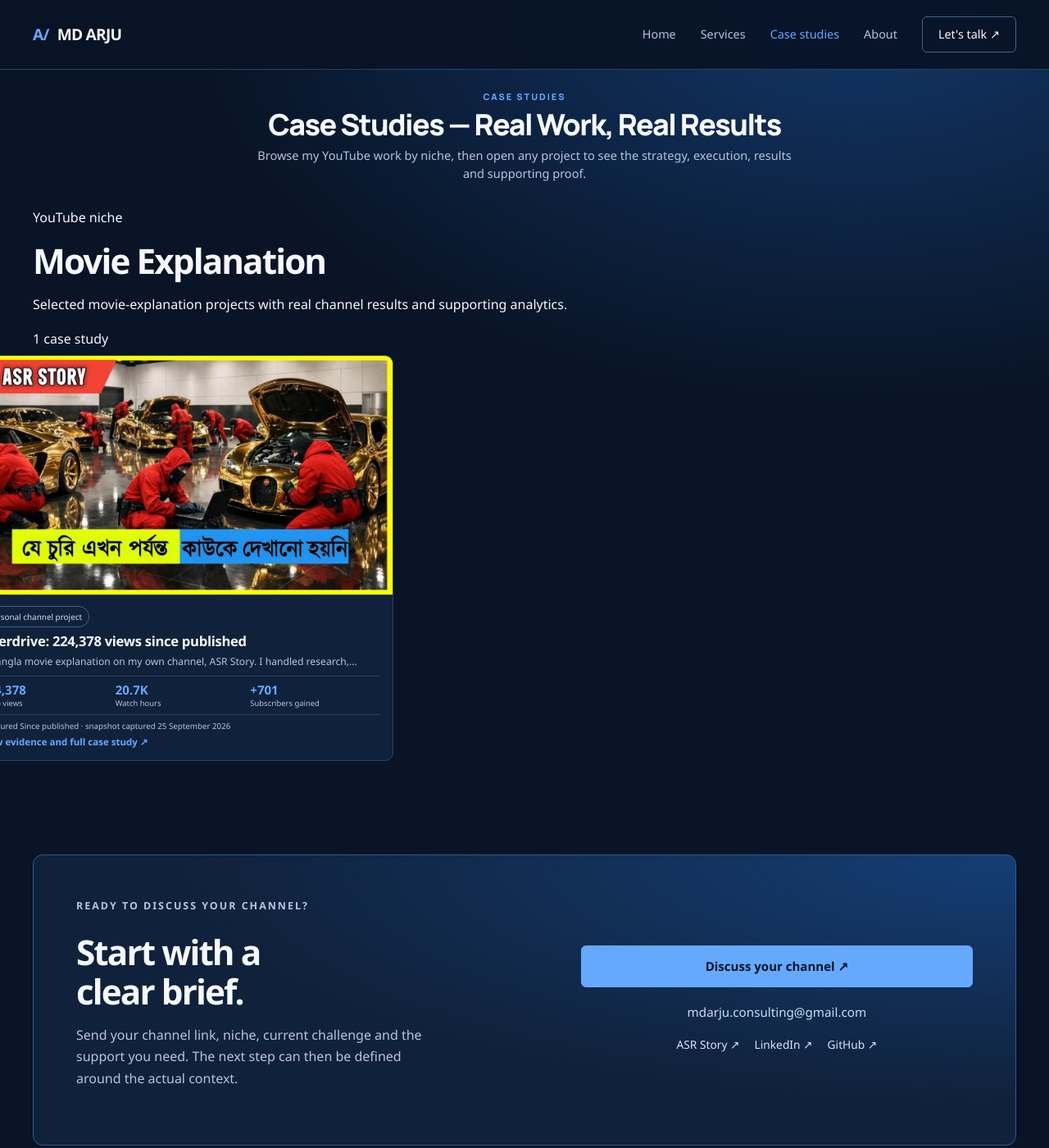
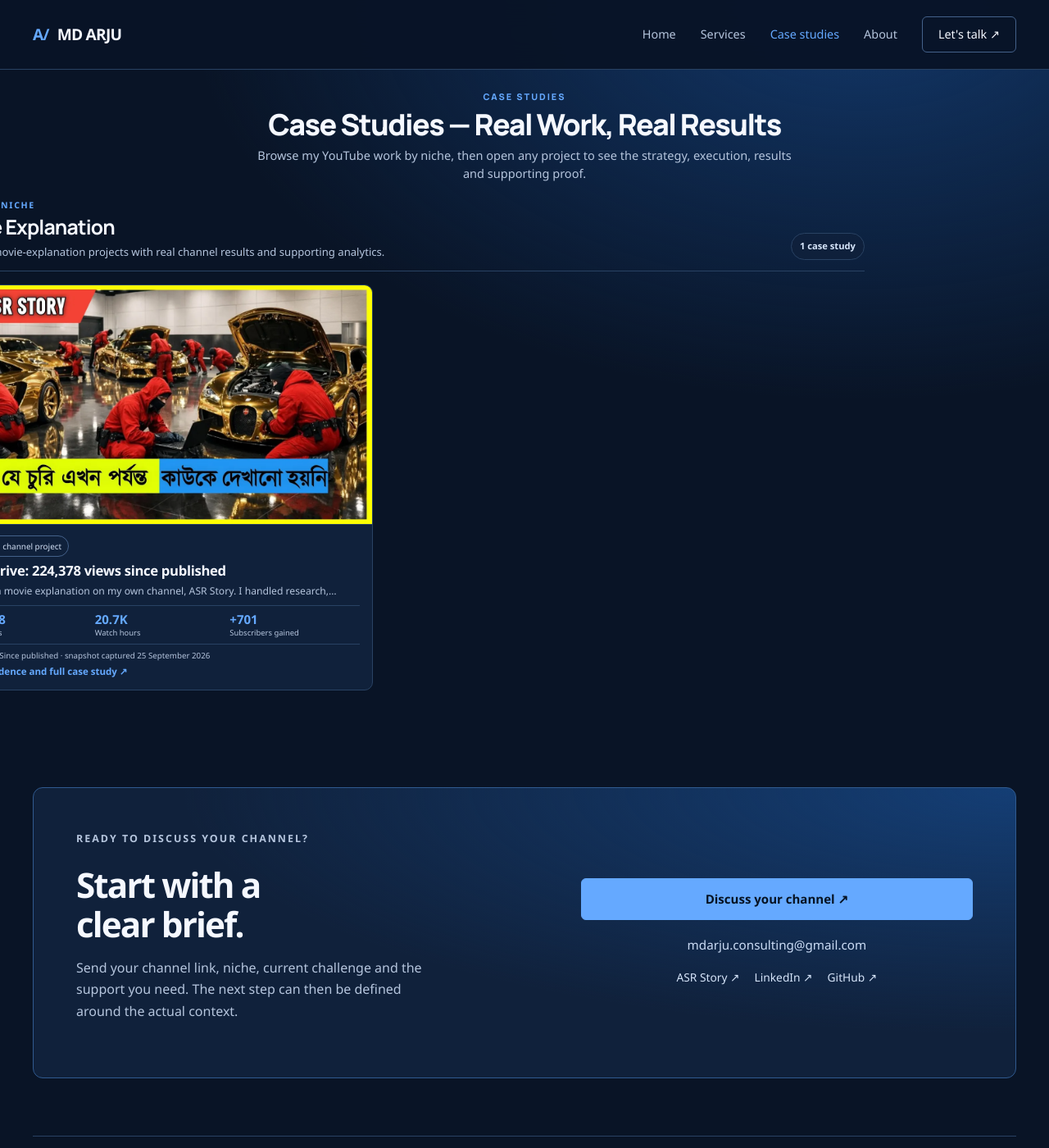
Before and after one commit to md-arju/md-arju.github.io, a Jekyll site: the page built from case-studies/index.html, in a window 1280 px wide and 1400 px high. Shown: the whole window at 82% size. Built offline with Jekyll 4.4.1, drawn with Linux system fonts in a browser that asks for light colours.

Commit message:
Add niche-based case study section styling

```diff
--- a/assets/pages.css
+++ b/assets/pages.css
@@ -292,3 +292,85 @@
   margin-right:auto;
   text-align:center;
 }
+
+
+/* Niche-based case study browsing */
+#case-studies-page .niche-section{
+  width:min(1120px,100%);
+  margin:6px 0 34px;
+}
+#case-studies-page .niche-heading{
+  display:flex;
+  align-items:flex-end;
+  justify-content:space-between;
+  gap:24px;
+  padding:0 0 13px;
+  margin:0 0 16px;
+  border-bottom:1px solid var(--line);
+}
+#case-studies-page .niche-kicker{
+  margin:0 0 4px;
+  color:var(--accent);
+  font-size:.66rem;
+  font-weight:800;
+  letter-spacing:.16em;
+  text-transform:uppercase;
+}
+#case-studies-page .niche-heading h2{
+  margin:0;
+  font-family:"Manrope","Inter",system-ui,-apple-system,"Segoe UI",sans-serif;
+  font-size:1.55rem;
+  line-height:1.15;
+  letter-spacing:-.035em;
+}
+#case-studies-page .niche-description{
+  margin:6px 0 0;
+  color:var(--muted);
+  font-size:.82rem;
+  line-height:1.45;
+}
+#case-studies-page .niche-count{
+  flex:0 0 auto;
+  color:#d6e5fa;
+  border:1px solid var(--line);
+  background:rgba(16,33,59,.72);
+  border-radius:999px;
+  padding:6px 10px;
+  font-size:.7rem;
+  font-weight:700;
+  white-space:nowrap;
+}
+#case-studies-page .niche-section .case-studies-grid{
+  position:static!important;
+  left:auto!important;
+  margin:0!important;
+  width:100%;
+  max-width:none;
+  grid-template-columns:repeat(2,minmax(0,1fr));
+  justify-content:stretch;
+}
+@media(min-width:1201px){
+  #case-studies-page .niche-section{margin-left:-105px}
+}
+@media(min-width:901px) and (max-width:1200px){
+  #case-studies-page .niche-section{margin-left:-55px}
+}
+@media(max-width:900px){
+  #case-studies-page .niche-section{
+    margin-left:0;
+    width:100%;
+  }
+  #case-studies-page .niche-section .case-studies-grid{
+    grid-template-columns:1fr;
+    max-width:560px;
+  }
+}
+@media(max-width:720px){
+  #case-studies-page .niche-heading{
+    align-items:flex-start;
+    gap:14px;
+  }
+  #case-studies-page .niche-heading h2{font-size:1.35rem}
+  #case-studies-page .niche-description{font-size:.78rem}
+  #case-studies-page .niche-count{font-size:.64rem}
+}
```
